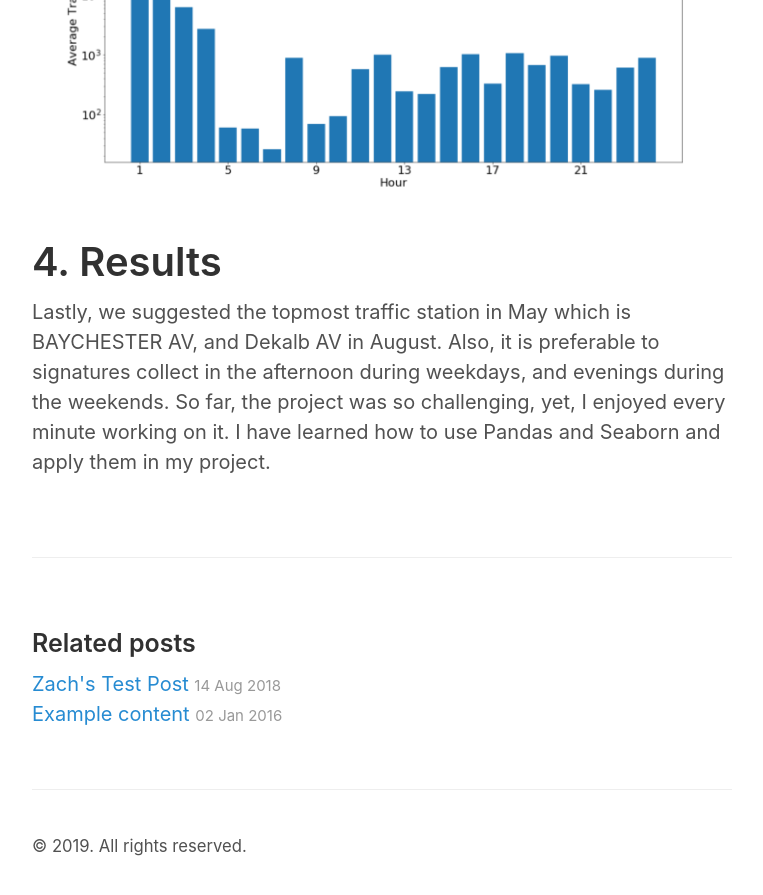
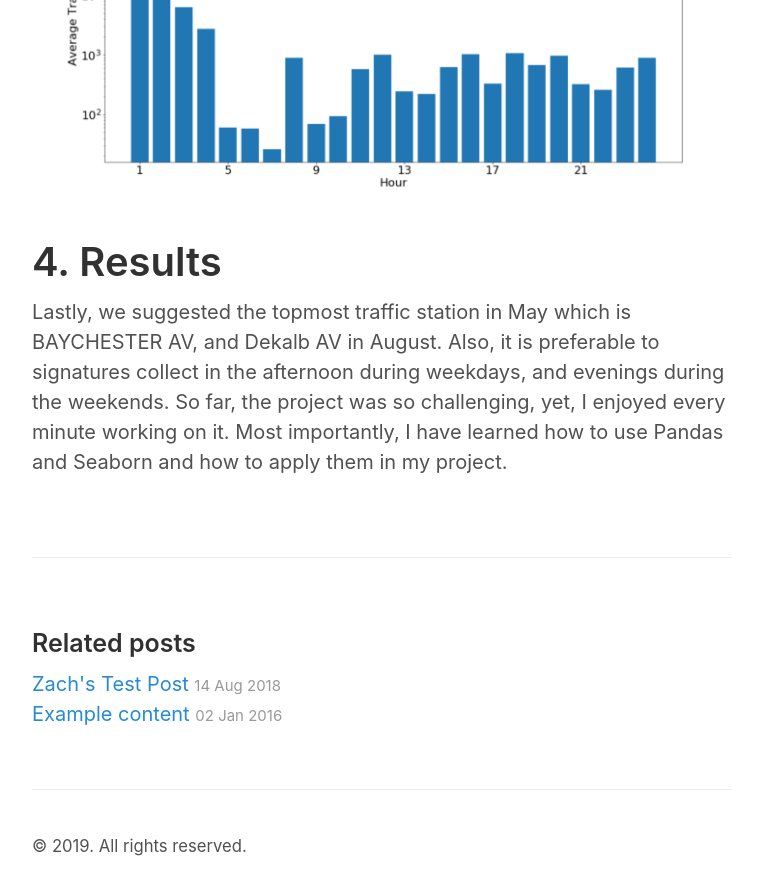
Before and after one commit to fatimahSheikho/fatimahSheikho.github.io, a Jekyll site: the page built from _posts/2016-01-03-introduction.md, in a window 1280 px wide and 900 px high, scrolled down 3282 px. Shown: the top 895 px of the window, without its empty margins (258-1021 px from the left). Built offline with Jekyll 4.4.1, drawn with Linux system fonts in a browser that asks for light colours.

Commit message:
Update 2016-01-03-introduction.md

```diff
--- a/_posts/2016-01-03-introduction.md
+++ b/_posts/2016-01-03-introduction.md
@@ -14,7 +14,7 @@ WomenTechWomenYes (WTWY) international company has an annual gala at the beginni
 
 # Methodology:
 
- #  1.	Data acquisition
+ # 1.	Data acquisition
 
 We chose the data of May and August 2019 from [MTA ](http://web.mta.info/developers/turnstile.html). The dataset has 14 columns. 378 stations, 469 Units, and 224 SCP’s.
 
@@ -49,4 +49,4 @@ Lastly, we calculated the average traffic per hour in weekends and weekdays.
 ![image]({{site.url}}/images/Screen Shot 2019-09-07 at 8.31.47 PM.png)
 # 4.	Results
 
-Lastly, we suggested the topmost traffic station in May which is BAYCHESTER AV, and Dekalb AV in August. Also, it is preferable to signatures collect in the afternoon during weekdays, and evenings during the weekends. So far, the project was so challenging, yet, I enjoyed every minute working on it. I have learned how to use Pandas and Seaborn and apply them in my project.
+Lastly, we suggested the topmost traffic station in May which is BAYCHESTER AV, and Dekalb AV in August. Also, it is preferable to signatures collect in the afternoon during weekdays, and evenings during the weekends. So far, the project was so challenging, yet, I enjoyed every minute working on it. Most importantly, I have learned how to use Pandas and Seaborn and how to apply them in my project.
```
